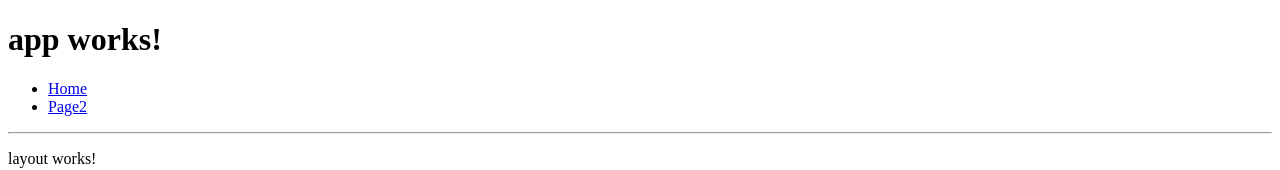
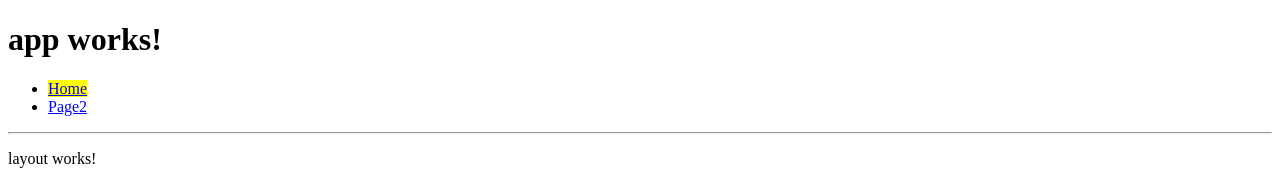
Before and after one commit to samuel2749/ng2-advanced, an Angular app: page / in a window 1280 px wide. Shown: the top 170 px of the page. Built offline with nearby package versions, Linux system fonts and the light colour scheme.

Commit message:
在路由連結套用 Active 樣式 1

```diff
--- a/src/app/app.component.css
+++ b/src/app/app.component.css
@@ -0,0 +1,3 @@
+.active{
+  background-color: yellow;
+}
--- a/src/app/app.component.html
+++ b/src/app/app.component.html
@@ -2,8 +2,8 @@
   {{title}}
 </h1>
 <ul>
-  <li><a [routerLink]="['/']">Home</a></li>
-  <li><a [routerLink]="['/page2']">Page2</a></li>
+  <li><a [routerLink]="['/']" [routerLinkActive]="'active'">Home</a></li>
+  <li><a routerLink="/page2" routerLinkActive="active">Page2</a></li>
 </ul>
 <hr>
 <router-outlet></router-outlet>
```
